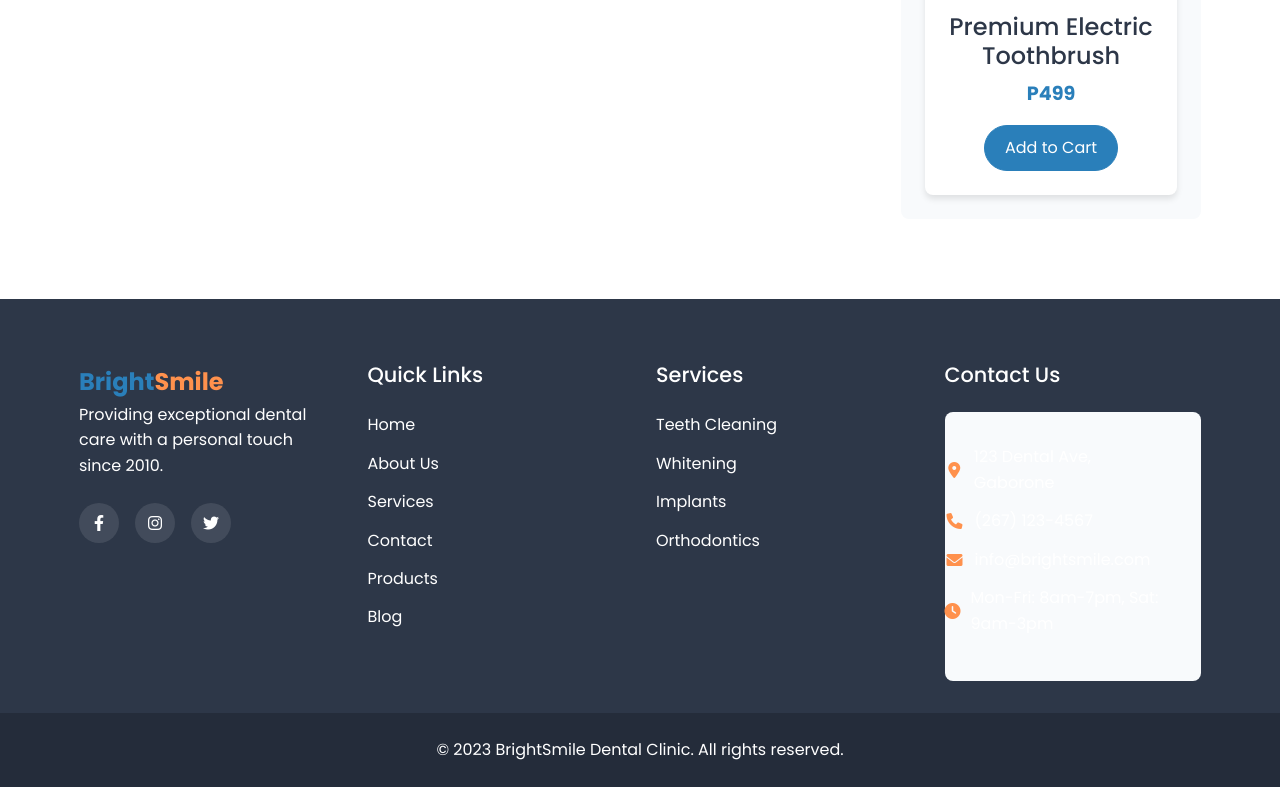
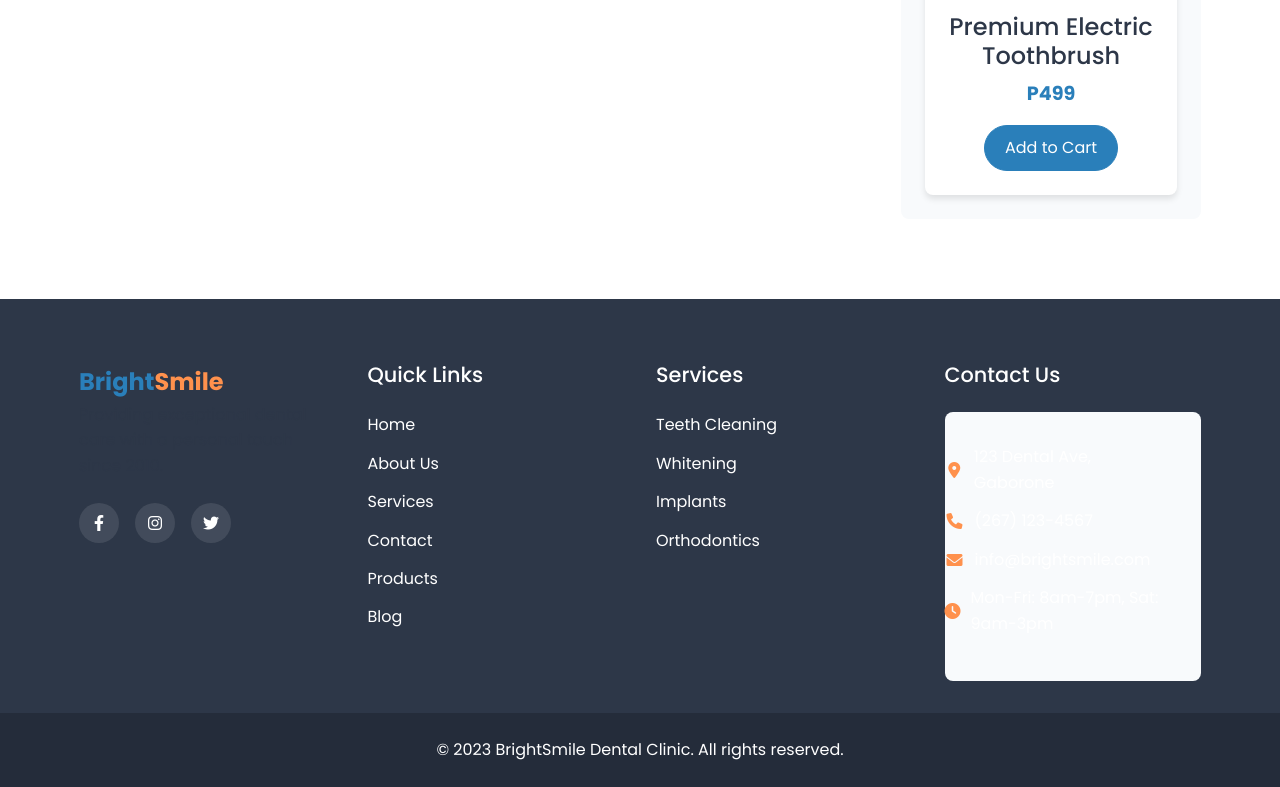
Before and after one commit to igniciousgaborone/brightsmiledental, a plain HTML site: page products.html in a window 1280 px wide. Shown: the part 1124-1911 px from the top of the page. Drawn offline with nearby package versions, Linux system fonts and the light colour scheme.

Commit message:
Update style.css

```diff
--- a/css/style.css
+++ b/css/style.css
@@ -99,7 +99,7 @@ footer {
 
 footer.bg-light {
   background-color: var(--dark-text) !important;
-  color: var(--white) !important;
+  color: var(--black) !important;
 }
 
 .footer-bottom {
```
